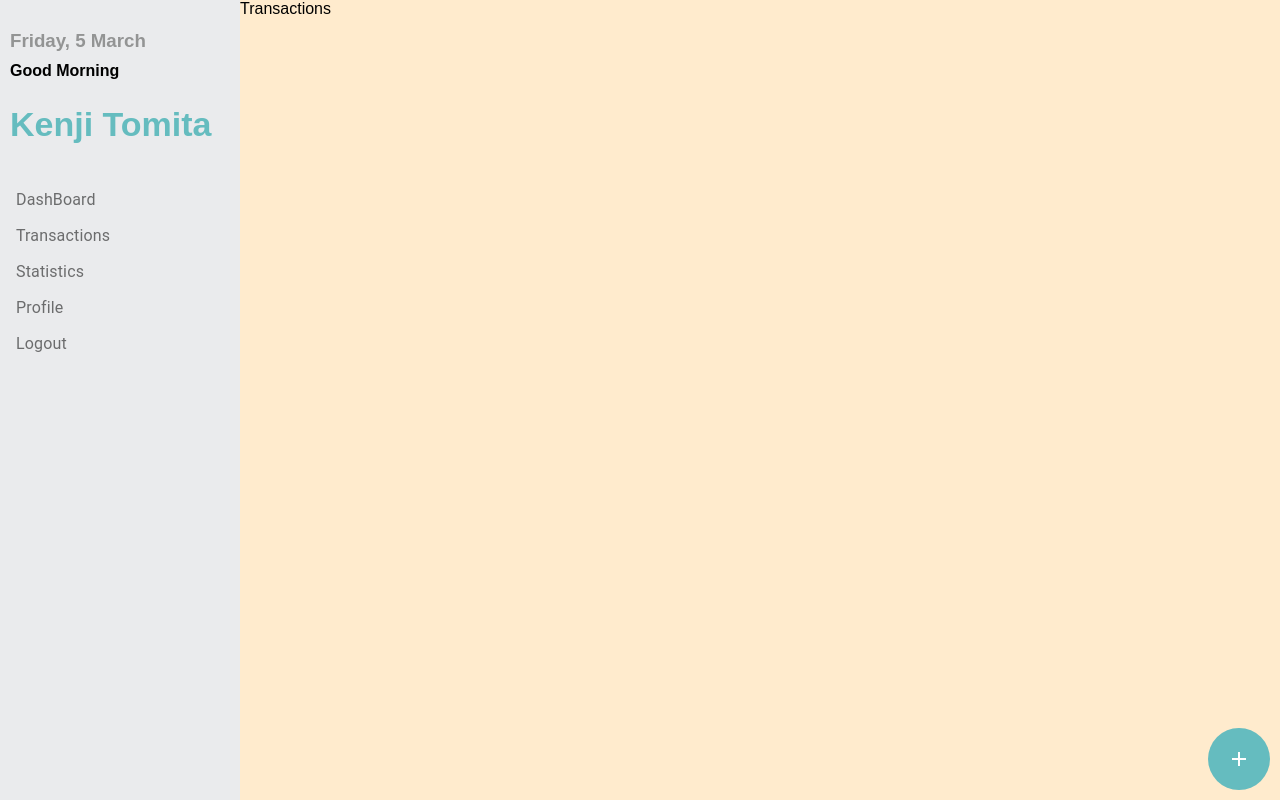
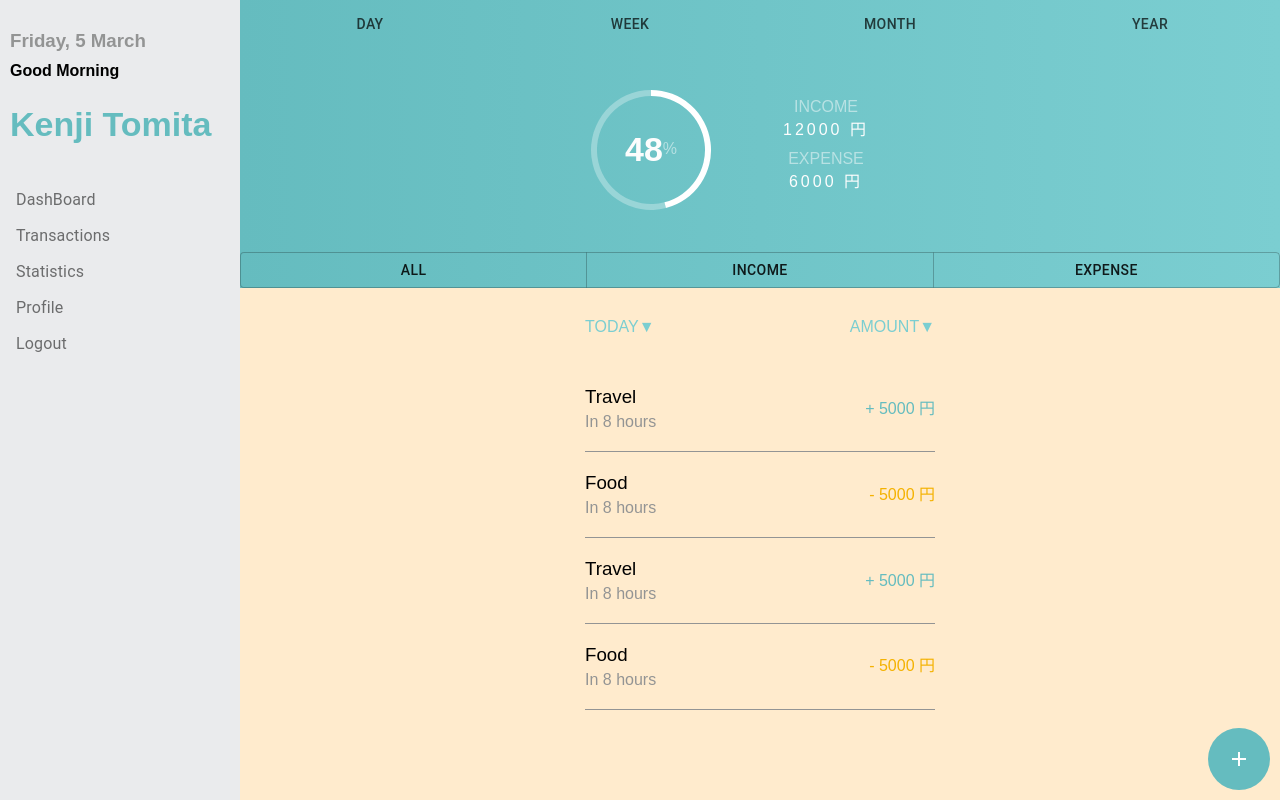
Before and after one commit to jp-knj/budget-app, a React (Create React App) app in the folder client/: page /transactions in a window 1280 px wide. Built offline with nearby package versions, Linux system fonts and the light colour scheme; sample sign-in values are in the browser's storage.

Commit message:
:+1: Add Chart and create Design for transaction
t

```diff
--- /dev/null
+++ b/client/src/components/Chart/PieChart.jsx
@@ -0,0 +1,34 @@
+import React from 'react'
+
+const PieChart = () => {
+  return (
+    <section className='chart'>
+      <div className='chart_pie'>
+        <div className='chart_box'>
+          <p className='chart_percent'>48</p>
+          <span>%</span>
+        </div>
+        <div className='chart_box'>
+          <svg width='120' height='120'>
+            <g transform={`translate(60 60)`}>
+              <path class="slice" fill="#fff" d="M3.67394039744206e-15,-60A60,60,0,0,1,14.921393229891285,58.114989667717865L13.429253906902156,52.30349070094608A54,54,0,0,0,3.3065463576978537e-15,-54Z"></path>
+              <path class="slice" fill="rgba(255, 255, 255, 0.3)" d="M14.921393229891285,58.114989667717865A60,60,0,1,1,-1.1021821192326178e-14,-60L-9.91963907309356e-15,-54A54,54,0,1,0,13.429253906902156,52.30349070094608Z"></path>
+            </g>
+          </svg>
+        </div>
+      </div>
+      <div className='chart_info'>
+        <div className='chart_contents'>
+          <p className='chart_title'>Income</p>
+          <p className='chart_value'>12000 円</p>
+        </div>
+        <div className='chart_contents'>
+          <p className='chart_title'>Expense</p>
+          <p className='chart_value'>6000 円</p>
+        </div>
+      </div>
+    </section>
+  )
+}
+
+export default PieChart
--- /dev/null
+++ b/client/src/components/TransactionList.jsx
@@ -0,0 +1,52 @@
+import React from 'react'
+
+const TransactionList = () => {
+  return (
+    <section className='transaction'>
+      <div className='transaction_header'>
+        <div className='transaction_sort'>today▼</div>
+        <div className='transaction_sort'>amount▼</div>
+      </div>
+      <ul className='transaction_lists'>
+        <li className='transaction_list'>
+          <div>
+            <h3>Travel</h3>
+            <p>In 8 hours</p>
+          </div>
+          <div className="positive">
+            + 5000 円
+          </div>
+        </li>
+        <li className='transaction_list'>
+          <div>
+            <h3>Food</h3>
+            <p>In 8 hours</p>
+          </div>
+          <div className="negative">
+            - 5000 円
+          </div>
+        </li>
+        <li className='transaction_list'>
+          <div>
+            <h3>Travel</h3>
+            <p>In 8 hours</p>
+          </div>
+          <div className="positive">
+            + 5000 円
+          </div>
+        </li>
+          <li className='transaction_list'>
+          <div>
+            <h3>Food</h3>
+            <p>In 8 hours</p>
+          </div>
+          <div className="negative">
+            - 5000 円
+          </div>
+        </li>
+      </ul>
+    </section>
+  )
+}
+
+export default TransactionList
--- a/client/src/pages/Transactions.jsx
+++ b/client/src/pages/Transactions.jsx
@@ -1,10 +1,38 @@
-import React from 'react'
+import React, { Fragment } from 'react'
 
-const Transactions = () => {
+// Components
+import TransactionList from '../components/TransactionList'
+import PieChart from '../components/Chart/PieChart'
+
+// Material UI
+import { Tabs, Tab } from '@material-ui/core'
+import { ThemeProvider } from "@material-ui/styles"
+import { Button, ButtonGroup } from '@material-ui/core'
+
+const Transaction = () => {
   return (
-    <div>
-      Transactions
-    </div>
+    <Fragment>
+      <div className='header'>
+        <section className="budget">
+          <Tabs variant='fullWidth' aria-label='tabs' className="border_btm">
+            <Tab label="Day"/>
+            <Tab label="Week"/>
+            <Tab label="Month"/>
+            <Tab label="Year"/>
+          </Tabs>
+          <PieChart/>
+          <ThemeProvider>
+            <ButtonGroup fullWidth>
+              <Button>All</Button>
+              <Button>Income</Button>
+              <Button>Expense</Button>
+            </ButtonGroup>
+          </ThemeProvider>
+        </section>
+      </div>
+      <TransactionList />
+    </Fragment>
   )
 }
-export default Transactions
+
+export default Transaction
--- /dev/null
+++ b/client/src/styles/components/_chart.scss
@@ -0,0 +1,50 @@
+.chart {
+    padding: 50px 0;
+    display: flex;
+    margin: auto;
+    width: $content-width;
+    text-align: center;
+    justify-content: space-around;
+
+    &_pie {
+      position: relative;
+    }
+
+    &_box {
+      position: absolute;
+      top: 50%;
+      left: 50%;
+      transform: translate(-50%,-50%);
+      margin: 0;
+      display: flex;
+      align-items: center;
+
+      span {
+        color: $color-white;
+        opacity: .5;
+      }
+    }
+
+    &_percent {
+      @extend .heading-secondary;
+      color: $color-white;
+    }
+
+    &_info {
+        p {
+          color: $color-white;
+        }
+        .chart_contents {
+          margin-bottom: 10px;
+        }
+        .chart_title {
+            color: $color-white;
+            opacity: .5;
+            margin-bottom: 5px;
+            text-transform: uppercase;
+        }
+        .chart_value {
+            letter-spacing: 3px;
+        }
+    }
+}
--- a/client/src/styles/main.scss
+++ b/client/src/styles/main.scss
@@ -6,3 +6,4 @@
 @import "components/transaction";
 @import "components/introduction";
 @import "components/button";
+@import "components/chart";
```
